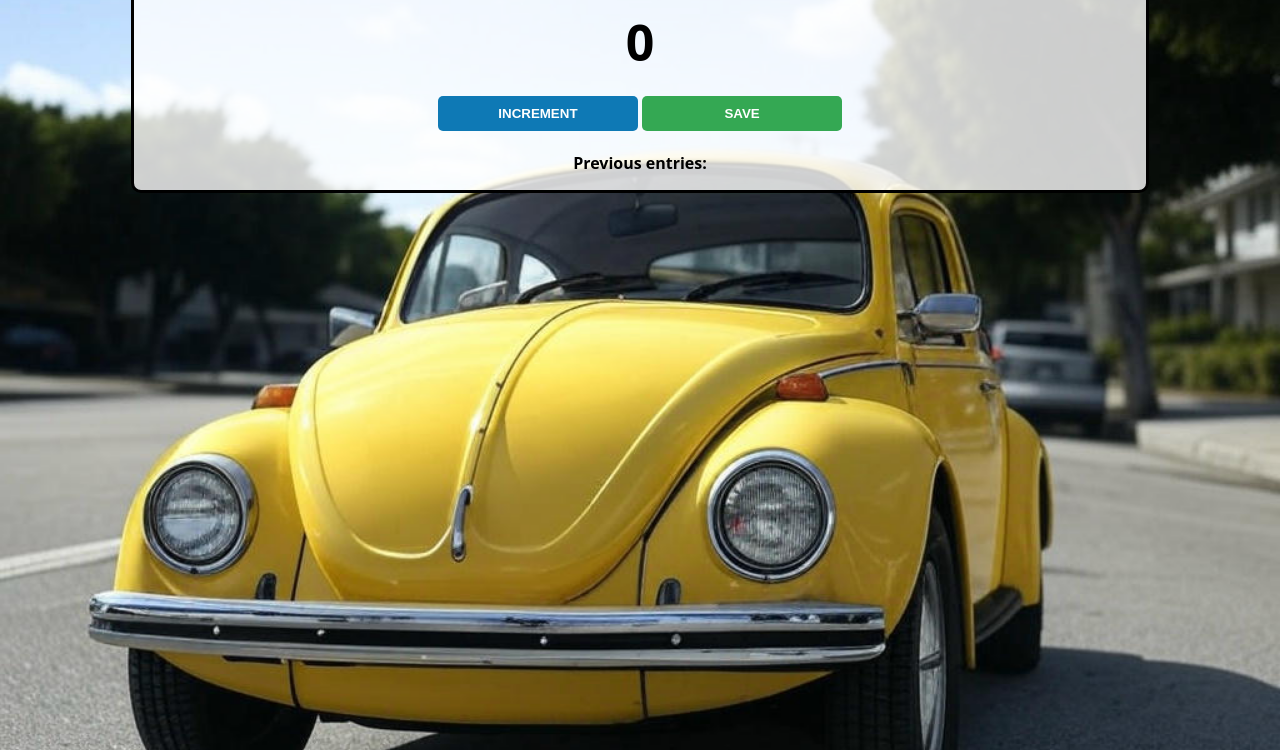
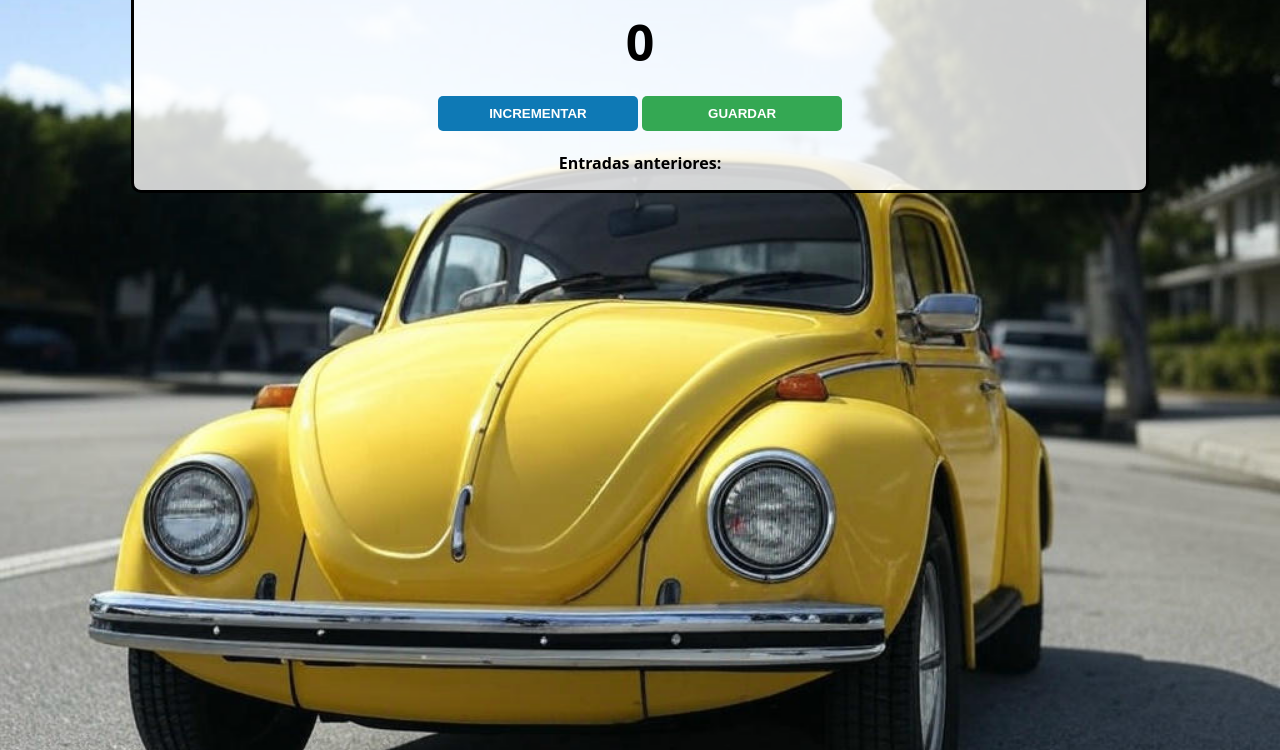
Before and after one commit to PepeRod/vocho-counter, a plain HTML site: page index.html in a window 1280 px wide. Shown: the part 66-816 px from the top of the page. Drawn offline with Linux system fonts and the light colour scheme.

Commit message:
Actualización de idioma

```diff
--- a/index.html
+++ b/index.html
@@ -6,9 +6,9 @@
         <div class = "panel">
             <h1>Vochos amarillos encontrados:</h1>
             <h2 id="count-el">0</h2>
-            <button id="increment-btn" onclick="increment()">INCREMENT</button>
-            <button id="save-btn" onclick="save()">SAVE</button>
-            <p id="save-el">Previous entries: </p>
+            <button id="increment-btn" onclick="increment()">INCREMENTAR</button>
+            <button id="save-btn" onclick="save()">GUARDAR</button>
+            <p id="save-el">Entradas anteriores: </p>
             <script src="index.js">
                 nnerText
             </script>
```
